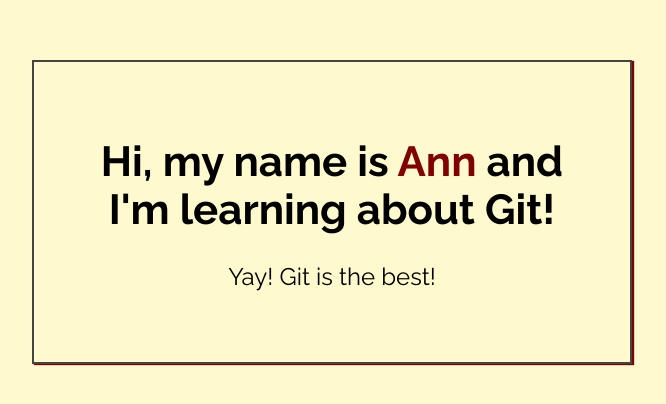
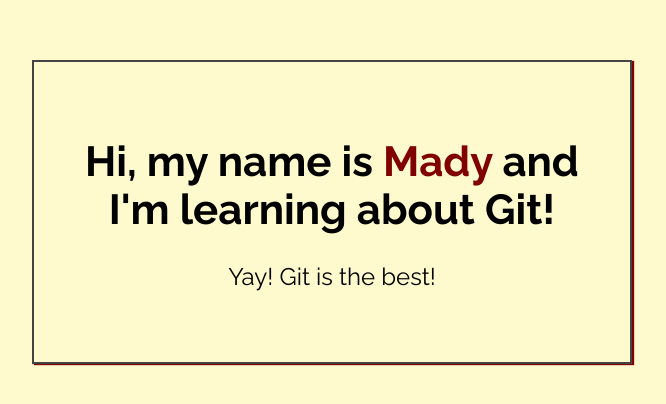
Before and after one commit to madywh/skillcrush-first-repo, a plain HTML site: page index.html in a window 1280 px wide. Shown: the part 188-592 px from the top of the page, without its empty margins (308-974 px from the left). Drawn offline with Linux system fonts and the light colour scheme.

Commit message:
Added name to index.html

```diff
--- a/index.html
+++ b/index.html
@@ -14,7 +14,7 @@
 <body>
 
     <div class="greeting">
-        <h1>Hi, my name is <span class="highlight">Ann</span> and I'm learning about Git! </h1>
+        <h1>Hi, my name is <span class="highlight">Mady</span> and I'm learning about Git! </h1>
 
         <p>Yay! Git is the best!</p>
     </div>
```
